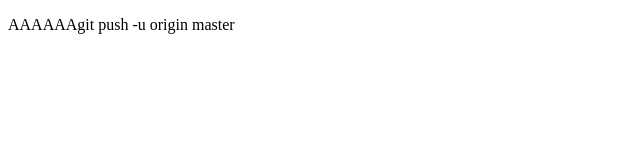
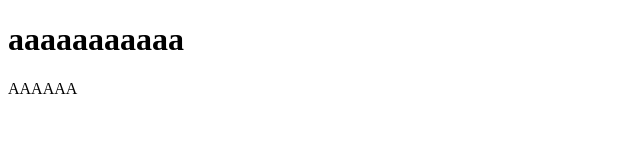
Before and after one commit to danielrojas-commits/mi-segundo-css-html, a plain HTML site: page index.html in a window 1280 px wide. Shown: the whole page, without its empty margins (0-640 px from the left). Drawn offline with Linux system fonts and the light colour scheme.

Commit message:
nueva version del proyecto actualizado

```diff
--- a/index.html
+++ b/index.html
@@ -6,8 +6,10 @@
     <title>Document</title>
 </head>
 <body>
+<h1>aaaaaaaaaaa
 
-<p>AAAAAAgit push -u origin master</p>
+</h1>
+<p>AAAAAA</p>
 
 </body>
 </html>
```
